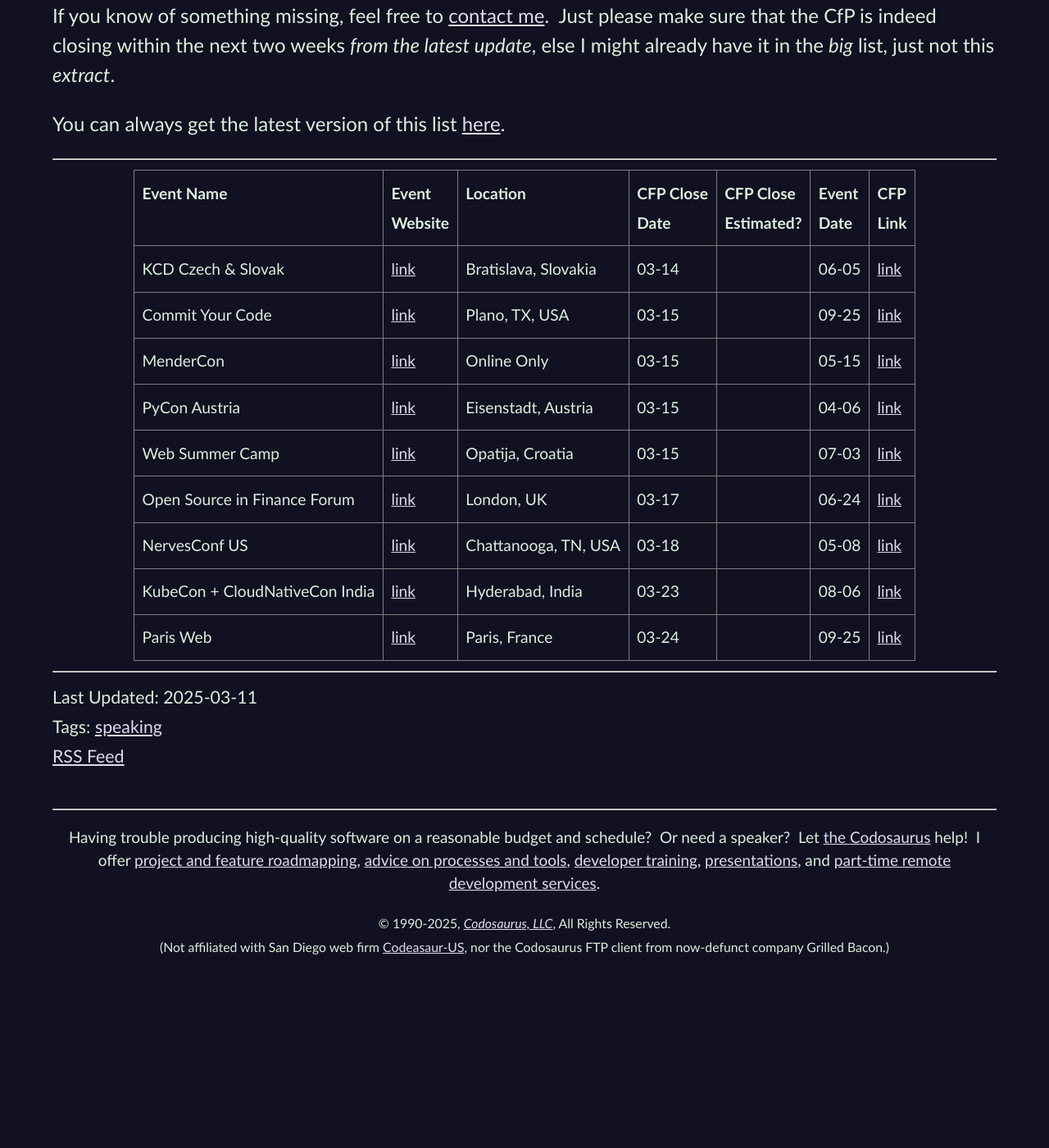
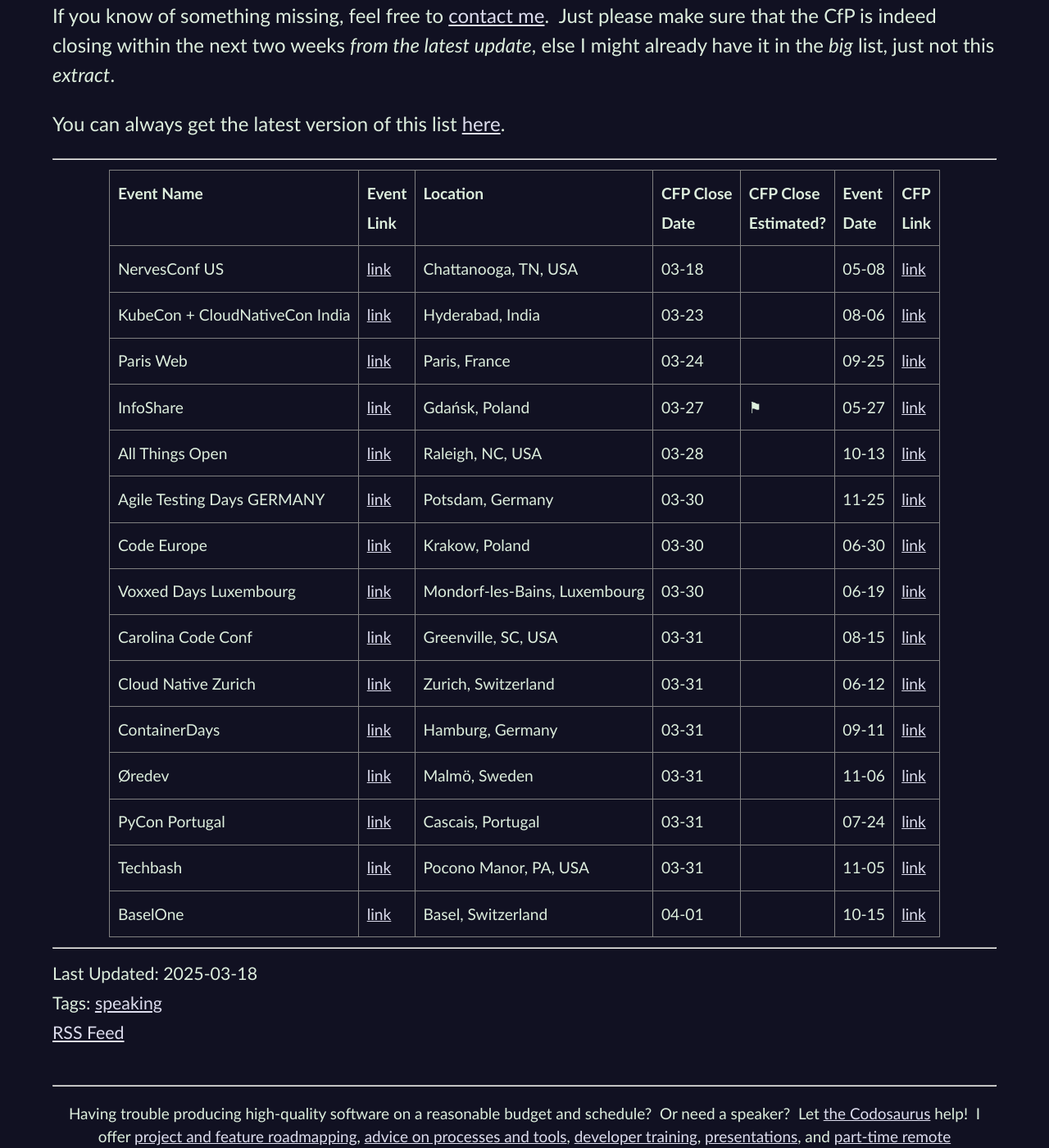
Before and after one commit to CodosaurusLLC/CodosaurusLLC.github.io, a Jekyll site: the page built from _posts/2025-03-18-cfp-list-updated-2025-03-18.md, in a window 1280 px wide and 1400 px high, scrolled down 820 px. Shown: the whole window at 82% size. Built offline with Jekyll 4.4.1, drawn with Linux system fonts in a browser that asks for light colours; comment, search, counter and statistics services are not loaded; before the commit the page ends 2009 px from its top, so only the background shows below that; some of the changed text lies outside the part shown.

Commit message:
update cfp list

```diff
--- a/_includes/cfp-list-blurb.md
+++ b/_includes/cfp-list-blurb.md
@@ -1,5 +1,5 @@
 <center style="line-height: 1.2">
-LAST UPDATED: 2025-03-11
+LAST UPDATED: 2025-03-18
 </center>
 
 This is a list of CfPs
--- a/_includes/cfps-ending-soon.html
+++ b/_includes/cfps-ending-soon.html
@@ -1,66 +1,6 @@
 <table>
   <tr>
-    <th>Event Name</th>
-    <th>Event<br>Website</th>
-    <th>Location</th>
-    <th>CFP Close<br>Date</th>
-    <th>CFP Close<br>Estimated?</th>
-    <th>Event<br>Date</th>
-    <th>CFP<br>Link</th>
-  </tr>
-  <tr>
-    <td>KCD Czech &amp; Slovak</td>
-    <td><a href="https://community.cncf.io/events/details/cncf-kcd-czech-slovak-presents-kcd-czech-amp-slovak-bratislava-2025/" target="_blank">link</a></td>
-    <td>Bratislava, Slovakia</td>
-    <td>03-14</td>
-    <td></td>
-    <td>06-05</td>
-    <td><a href="https://sessionize.com/kcd-czech-slovak-2025" target="_blank">link</a></td>
-  </tr>
-  <tr>
-    <td>Commit Your Code</td>
-    <td><a href="https://www.commityourcode.com/" target="_blank">link</a></td>
-    <td>Plano, TX, USA</td>
-    <td>03-15</td>
-    <td></td>
-    <td>09-25</td>
-    <td><a href="https://sessionize.com/the-commit-your-code-conference-2025" target="_blank">link</a></td>
-  </tr>
-  <tr>
-    <td>MenderCon</td>
-    <td><a href="https://mendercon.com/" target="_blank">link</a></td>
-    <td>Online Only</td>
-    <td>03-15</td>
-    <td></td>
-    <td>05-15</td>
-    <td><a href="https://www.papercall.io/mendercon-2025" target="_blank">link</a></td>
-  </tr>
-  <tr>
-    <td>PyCon Austria</td>
-    <td><a href="https://at.pycon.org/" target="_blank">link</a></td>
-    <td>Eisenstadt, Austria</td>
-    <td>03-15</td>
-    <td></td>
-    <td>04-06</td>
-    <td><a href="https://www.papercall.io/pycon-austria" target="_blank">link</a></td>
-  </tr>
-  <tr>
-    <td>Web Summer Camp</td>
-    <td><a href="https://websummercamp.com/" target="_blank">link</a></td>
-    <td>Opatija, Croatia</td>
-    <td>03-15</td>
-    <td></td>
-    <td>07-03</td>
-    <td><a href="https://sessionize.com/web-summer-camp-2025" target="_blank">link</a></td>
-  </tr>
-  <tr>
-    <td>Open Source in Finance Forum</td>
-    <td><a href="https://events.linuxfoundation.org/open-source-finance-forum-london/" target="_blank">link</a></td>
-    <td>London, UK</td>
-    <td>03-17</td>
-    <td></td>
-    <td>06-24</td>
-    <td><a href="https://sessionize.com/open-source-finance-forum-london-2025" target="_blank">link</a></td>
+    <th>Event Name</th><th>Event<br>Link</th><th>Location</th><th>CFP Close<br>Date</th><th>CFP Close<br>Estimated?</th><th>Event<br>Date</th><th>CFP<br>Link</th>
   </tr>
   <tr>
     <td>NervesConf US</td>
@@ -89,4 +29,112 @@
     <td>09-25</td>
     <td><a href="https://appel.paris-web.fr/" target="_blank">link</a></td>
   </tr>
+  <tr>
+    <td>InfoShare</td>
+    <td><a href="https://infoshare.pl/conference/" target="_blank">link</a></td>
+    <td>Gdańsk, Poland</td>
+    <td>03-27</td>
+    <td>⚑</td>
+    <td>05-27</td>
+    <td><a href="https://infoshare.pl/conference/call-for-speakers/" target="_blank">link</a></td>
+  </tr>
+  <tr>
+    <td>All Things Open</td>
+    <td><a href="https://www.allthingsopen.org/" target="_blank">link</a></td>
+    <td>Raleigh, NC, USA</td>
+    <td>03-28</td>
+    <td></td>
+    <td>10-13</td>
+    <td><a href="https://allthingsopen.org/call-for-papers" target="_blank">link</a></td>
+  </tr>
+  <tr>
+    <td>Agile Testing Days GERMANY</td>
+    <td><a href="https://agiletestingdays.com/" target="_blank">link</a></td>
+    <td>Potsdam, Germany</td>
+    <td>03-30</td>
+    <td></td>
+    <td>11-25</td>
+    <td><a href="https://agiletestingdays.com/call-for-papers/" target="_blank">link</a></td>
+  </tr>
+  <tr>
+    <td>Code Europe</td>
+    <td><a href="https://www.codeeurope.pl/en/" target="_blank">link</a></td>
+    <td>Krakow, Poland</td>
+    <td>03-30</td>
+    <td></td>
+    <td>06-30</td>
+    <td><a href="https://www.codeeurope.pl/en/become-a-speaker/" target="_blank">link</a></td>
+  </tr>
+  <tr>
+    <td>Voxxed Days Luxembourg</td>
+    <td><a href="https://luxembourg.voxxeddays.com/en/" target="_blank">link</a></td>
+    <td>Mondorf-les-Bains, Luxembourg</td>
+    <td>03-30</td>
+    <td></td>
+    <td>06-19</td>
+    <td><a href="https://voxxedlu2025.cfp.dev/" target="_blank">link</a></td>
+  </tr>
+  <tr>
+    <td>Carolina Code Conf</td>
+    <td><a href="https://www.carolina.codes/" target="_blank">link</a></td>
+    <td>Greenville, SC, USA</td>
+    <td>03-31</td>
+    <td></td>
+    <td>08-15</td>
+    <td><a href="https://sessionize.com/carolina-code-conference-2025" target="_blank">link</a></td>
+  </tr>
+  <tr>
+    <td>Cloud Native Zurich</td>
+    <td><a href="https://cloudnativezurich.ch/" target="_blank">link</a></td>
+    <td>Zurich, Switzerland</td>
+    <td>03-31</td>
+    <td></td>
+    <td>06-12</td>
+    <td><a href="https://sessionize.com/cloud-native-zurich-2025" target="_blank">link</a></td>
+  </tr>
+  <tr>
+    <td>ContainerDays</td>
+    <td><a href="https://www.containerdays.io/" target="_blank">link</a></td>
+    <td>Hamburg, Germany</td>
+    <td>03-31</td>
+    <td></td>
+    <td>09-11</td>
+    <td><a href="https://sessionize.com/containerdays-conference-2025/" target="_blank">link</a></td>
+  </tr>
+  <tr>
+    <td>Øredev</td>
+    <td><a href="http://www.oredev.org/" target="_blank">link</a></td>
+    <td>Malmö, Sweden</td>
+    <td>03-31</td>
+    <td></td>
+    <td>11-06</td>
+    <td><a href="https://oredev.org/callforpaper" target="_blank">link</a></td>
+  </tr>
+  <tr>
+    <td>PyCon Portugal</td>
+    <td><a href="https://pycon.pt/" target="_blank">link</a></td>
+    <td>Cascais, Portugal</td>
+    <td>03-31</td>
+    <td></td>
+    <td>07-24</td>
+    <td><a href="https://pretalx.evolutio.pt/pycon-portugal-2025/cfp" target="_blank">link</a></td>
+  </tr>
+  <tr>
+    <td>Techbash</td>
+    <td><a href="https://techbash.com/" target="_blank">link</a></td>
+    <td>Pocono Manor, PA, USA</td>
+    <td>03-31</td>
+    <td></td>
+    <td>11-05</td>
+    <td><a href="https://sessionize.com/techbash2025/" target="_blank">link</a></td>
+  </tr>
+  <tr>
+    <td>BaselOne</td>
+    <td><a href="https://baselone.org/en/baselone-home/" target="_blank">link</a></td>
+    <td>Basel, Switzerland</td>
+    <td>04-01</td>
+    <td></td>
+    <td>10-15</td>
+    <td><a href="https://baselone.org/en/baselone-cfp/" target="_blank">link</a></td>
+  </tr>
 </table>
--- a/_posts/2025-03-11-cfp-list-updated-2025-03-11.md
+++ b/_posts/2025-03-18-cfp-list-updated-2025-03-18.md
@@ -1,12 +1,12 @@
 ---
 author: Dave Aronson
-date: 2025-03-11
+date: 2025-03-18
 layout: blog-post
-permalink: blog/cfp-list-updated-2025-03-11
+permalink: blog/cfp-list-updated-2025-03-18
 section: Blog
 tags: speaking
 style: cfp-list
-title: CfP List Updated 2025-03-11
+title: CfP List Updated 2025-03-18
 ---
 
 {% include cfp-list-blurb.md %}
```
